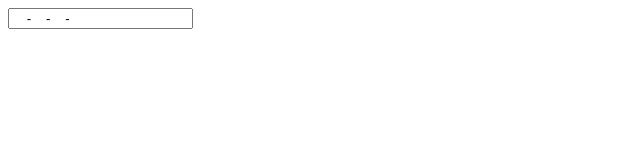
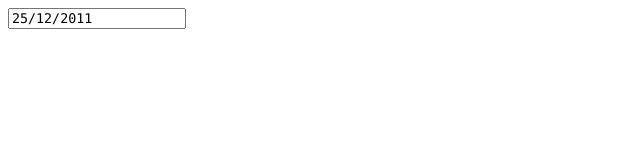
Before and after one commit to bn-l/Input-Mask, a plain HTML site: page index.html in a window 1280 px wide. Shown: the full height of the page, 0-640 px from the left. Drawn offline with Linux system fonts and the light colour scheme.

Commit message:
Update index.html

```diff
--- a/index.html
+++ b/index.html
@@ -2,8 +2,16 @@
 <html>
     <head>
         <title>Testing</title>
+
+        <style>
+            #theInput {
+                font-family: "Lucida Console", Monaco, monospace !important;
+            }
+        </style>
     </head>
     <body>
+
+
 
     <input type="text" id="theInput">
 
@@ -23,12 +31,12 @@
         //
         // var initialValue = "30/10/2017"
 
-        var mask = "    -    -    -    "
-        var initialValue = ""  // default ""
-        var delimiter = '-'
-        var chunkSize = [4, 4, 4, 4]
+        var mask = "  /  /    "
+        var initialValue = "25/12/2011"  // default ""
+        var delimiter = '/'
+        var chunkSize = [2, 2, 4]
         var maxSize = mask.length
-        var coerceValidDate = false
+        var coerceValidDate = true
         var regexMatcher = "^[0-9]+$"
 
 
```
